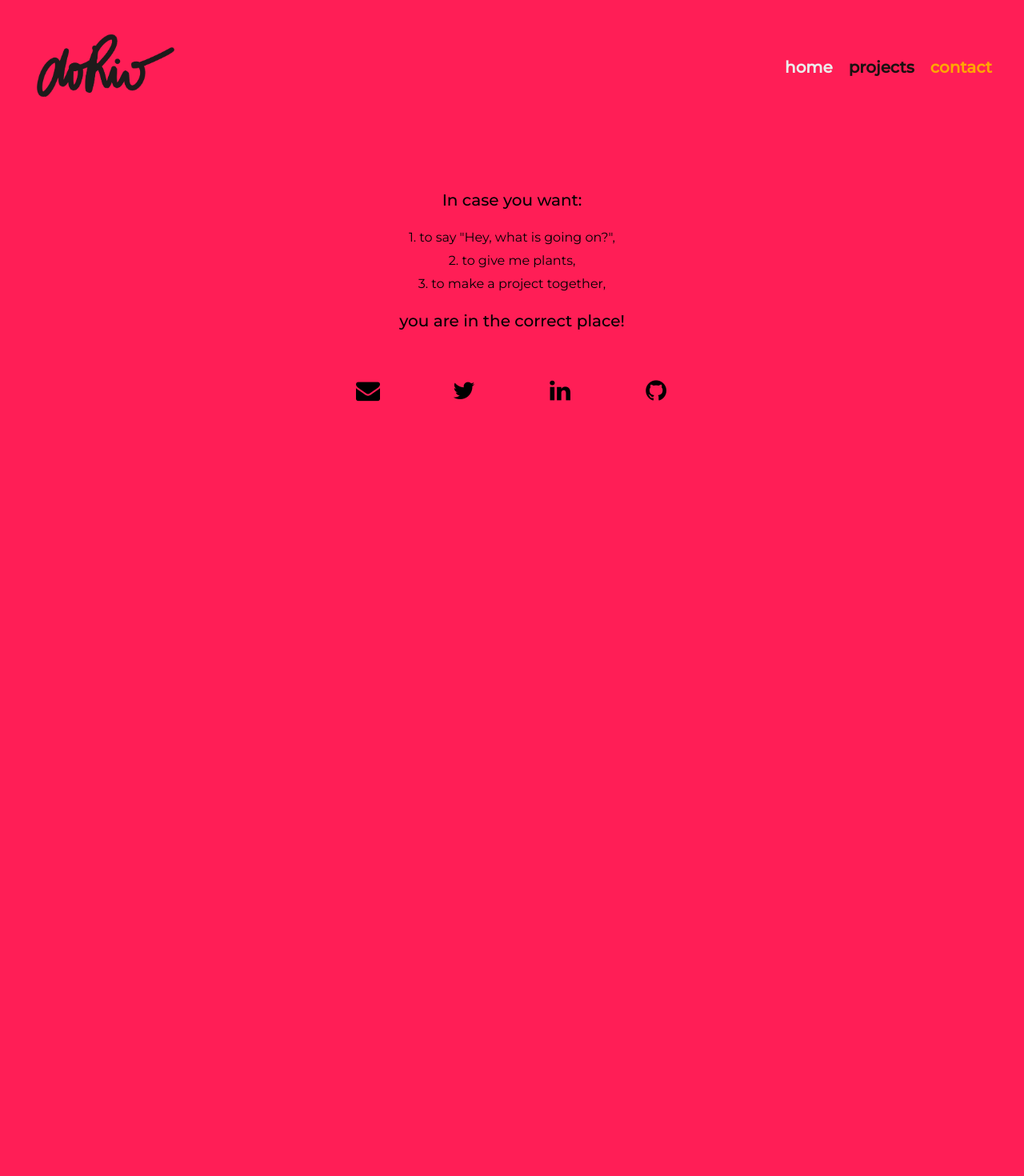
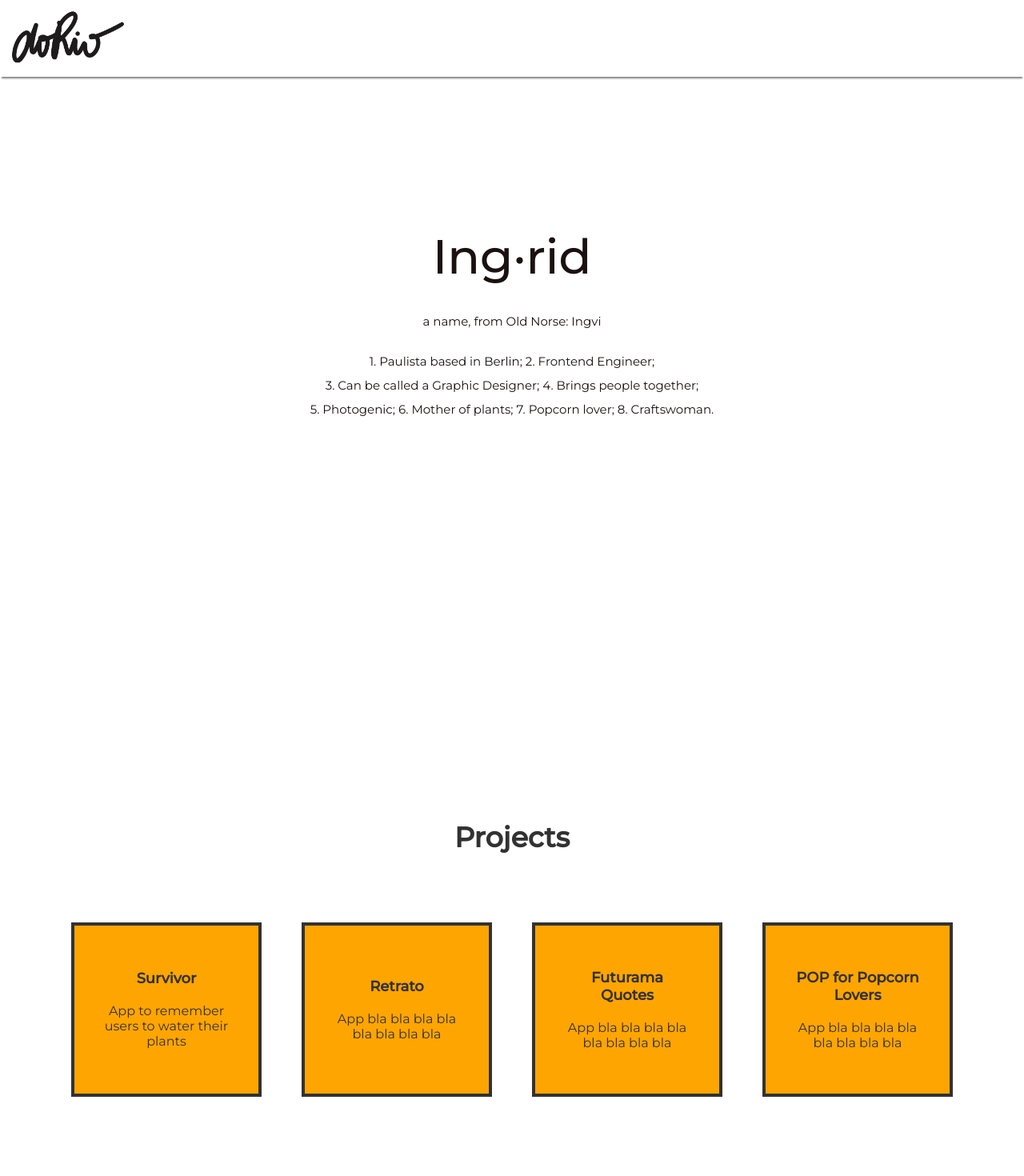
Before and after one commit to ingriddorioschulze/ingriddorioschulze.github.io, a React (Create React App) app: page /contact in a window 1280 px wide. Shown: the top 1470 px of the page at 80% size. Before the commit the page ends 800 px from the top, so only its background shows below. Built offline with nearby package versions, Linux system fonts and the light colour scheme.

Commit message:
Add functional sticky header, fixed dimensions and changed the structure

```diff
--- a/src/GlobalStyles.js
+++ b/src/GlobalStyles.js
@@ -5,7 +5,7 @@ const GlobalStyles = createGlobalStyle`
     padding: 0;
     margin: 0;
     box-sizing: border-box;
-    background-color: ${({ theme }) => theme.colors.radicalRed}
+    background-color: white
   }
 `
 export default GlobalStyles
--- a/src/components/App.jsx
+++ b/src/components/App.jsx
@@ -1,16 +1,26 @@
 import React from 'react'
 import { ThemeProvider } from 'styled-components'
+import styled from 'styled-components'
 
-import Header from './Header'
-
+import Navbar from './NavBar'
+import Content from '../components/Content'
 import GlobalStyles from '../GlobalStyles'
 import theme from '../theme'
+
+const AppContainer = styled.div`
+  display: flex;
+  align-items: center;
+  flex-direction: column;
+`
 
 function App() {
   return (
     <ThemeProvider theme={theme}>
       <GlobalStyles />
-      <Header />
+      <AppContainer>
+        <Navbar />
+        <Content />
+      </AppContainer>
     </ThemeProvider>
   )
 }
--- /dev/null
+++ b/src/components/Content.jsx
@@ -0,0 +1,26 @@
+import React from 'react'
+import styled from 'styled-components'
+
+import Contact from '../pages/Contact'
+import Presentation from '../pages/Presentation'
+import Projects from '../pages/Projects'
+
+const ContentContainer = styled.div`
+  display: flex;
+  flex-direction: column;
+  width: 100%;
+  box-sizing: border-box;
+  min-height: 100vh;
+`
+
+function Content() {
+  return (
+    <ContentContainer>
+      <Presentation />
+      <Projects />
+      <Contact />
+    </ContentContainer>
+  )
+}
+
+export default Content
--- a/src/components/Header.jsx
+++ b/src/components/Header.jsx
@@ -9,7 +9,6 @@ import {
 } from 'react-router-dom'
 
 import Contact from '../pages/Contact'
-import Home from '../pages/Home'
 import Projects from '../pages/Projects'
 
 const Container = styled.div`
@@ -23,14 +22,9 @@ const StyledHeader = styled.div`
   justify-content: space-between;
   align-items: center;
   padding: 30px;
-
-  @media (max-width: ${({ theme: { breakpoints } }) => breakpoints.mb}) {
-    display: flex;
-    flex-direction: column;
-  }
 `
 const Logo = styled.img`
-  width: 20%;
+  width: 100px;
 `
 const Links = styled.div`
   display: flex;
@@ -45,13 +39,13 @@ const StyledLink = styled(NavLink)`
   color: black;
   text-decoration: none;
   padding: 10px;
-  color: ${({ theme }) => theme.colors.liquorice};
+  color: #1a1110;
   &:hover {
-    color: ${({ theme }) => theme.colors.webOrange};
+    color: #ffa501;
   }
 `
 
-function Header(theme) {
+function Header() {
   return (
     <Container>
       <Router>
@@ -72,7 +66,6 @@ function Header(theme) {
           </Links>
         </StyledHeader>
         <Switch>
-          <Route exact path="/" component={Home}></Route>
           <Route path="/projects" component={Projects}></Route>
           <Route path="/contact" component={Contact}></Route>
         </Switch>
--- /dev/null
+++ b/src/components/NavBar.jsx
@@ -0,0 +1,86 @@
+import React, { useEffect } from 'react'
+import styled from 'styled-components'
+
+const Container = styled.div`
+  width: 100%;
+  min-height: 12vh;
+  box-sizing: border-box;
+  display: flex;
+  align-items: center;
+  background-color: white;
+  transition: all 0.7s ease-in;
+  position: fixed;
+  box-shadow: 0 4px 2px -2px gray;
+
+  /* .header {
+    width: 100%;
+    min-height: 6vh;
+    box-sizing: border-box;
+    display: flex;
+    justify-content: space-between;
+    align-items: center;
+    background-color: #eee;
+    transition: all 0.7s ease-in;
+  } */
+
+  img {
+    width: 150px;
+    padding: 10px;
+  }
+
+  .scrolled {
+    position: fixed;
+    top: 0;
+    left: 0;
+  }
+`
+
+function Navbar() {
+  const [scrolled, setScrolled] = React.useState(false)
+
+  const handleScroll = () => {
+    const offset = window.scrollY
+    console.log(offset)
+    if (offset > 0) {
+      setScrolled(true)
+    } else {
+      setScrolled(false)
+    }
+  }
+
+  useEffect(() => {
+    window.addEventListener('scroll', handleScroll)
+  })
+
+  let navbarClasses = ['navbar']
+  if (scrolled) {
+    navbarClasses.push('scrolled')
+  }
+
+  console.log(scrolled)
+
+  return (
+    <Container>
+      <header className={navbarClasses.join(' ')}>
+        <div className="logo">
+          <img src="/logo.png" alt="logo" />
+        </div>
+        {/* <nav className="navigation">
+          <ul>
+            <li>
+              <a href="#post1">Home</a>
+            </li>
+            <li>
+              <a href="#post2">Projects</a>
+            </li>
+            <li>
+              <a href="#post3">Contact</a>
+            </li>
+          </ul>
+        </nav> */}
+      </header>
+    </Container>
+  )
+}
+
+export default Navbar
--- a/src/pages/Contact.jsx
+++ b/src/pages/Contact.jsx
@@ -6,14 +6,22 @@ const Container = styled.div`
   flex-direction: column;
   justify-content: center;
   align-items: center;
-  padding-top: 50px;
+  min-height: 100vh;
+
+  .title {
+    font-family: 'Montserrat';
+    font-weight: 700;
+    font-size: 35px;
+    padding: 40px;
+    color: #323232;
+  }
 
   .text {
     font-family: 'Montserrat';
     font-weight: 400;
     font-size: 16px;
     text-align: center;
-    color: ${({ theme }) => theme.colors.licorice};
+    color: #1a1110;
     margin: 5px;
   }
   .text1 {
@@ -21,7 +29,7 @@ const Container = styled.div`
     font-weight: 500;
     font-size: 20px;
     text-align: center;
-    color: ${({ theme }) => theme.colors.licorice};
+    color: #1a1110;
     padding: 20px;
   }
 
@@ -42,7 +50,7 @@ const Container = styled.div`
     text-decoration: none;
     color: black;
     &:hover {
-      color: ${({ theme }) => theme.colors.webOrange};
+      color: #ffa501;
     }
   }
 `
@@ -50,6 +58,7 @@ const Container = styled.div`
 function Contact() {
   return (
     <Container>
+      <div className="title">Contact</div>
       <div className="text1">In case you want:</div>
       <div className="text">1. to say "Hey, what is going on?",</div>
       <div className="text">2. to give me plants,</div>
--- a/src/pages/Home.jsx
+++ b/src/pages/Presentation.jsx
@@ -3,49 +3,50 @@ import styled from 'styled-components'
 
 const Container = styled.div`
   display: flex;
-  padding-top: 100px;
+  justify-content: center;
+  align-items: center;
+  min-height: 100vh;
 `
-const PictureContainer = styled.div``
 const ContentContainer = styled.div`
   display: flex;
   flex-direction: column;
   align-items: center;
+  text-align: center;
 
   .name {
-    width: 600px;
     font-family: 'Montserrat';
     font-weight: 500;
     font-size: 60px;
     padding: 10px;
-    color: ${({ theme }) => theme.colors.liquorice};
+    color: #1a1110;
+    text-align: center;
   }
 
   .subtitle {
-    width: 600px;
     padding: 20px;
     font-family: 'Montserrat';
     font-weight: 400;
     font-size: 15px;
-    color: ${({ theme }) => theme.colors.liquorice};
+    color: #1a1110;
     line-height: 30px;
+    text-align: center;
   }
 
   .description {
-    width: 600px;
     font-family: 'Montserrat';
     font-weight: 400;
     font-size: 15px;
-    color: ${({ theme }) => theme.colors.liquorice};
+    color: #1a1110;
     line-height: 30px;
+    text-align: center;
   }
 `
 
-function Home() {
+function Presentation() {
   return (
     <Container>
-      <PictureContainer></PictureContainer>
       <ContentContainer>
-        <div className="name">Ing.rid</div>
+        <div className="name">Ing·rid</div>
         <div className="subtitle">a name, from Old Norse: Ingvi</div>
         <div className="description">
           1. Paulista based in Berlin; 2. Frontend Engineer;
@@ -61,4 +62,4 @@ function Home() {
   )
 }
 
-export default Home
+export default Presentation
--- a/src/pages/Projects.jsx
+++ b/src/pages/Projects.jsx
@@ -6,14 +6,14 @@ const Container = styled.div`
   flex-direction: column;
   justify-content: center;
   align-items: center;
-  padding-top: 25px;
+  min-height: 100vh;
 
   .title {
     font-family: 'Montserrat';
     font-weight: 700;
     font-size: 35px;
     padding: 40px;
-    color: ${({ theme }) => theme.colors.desertStorm};
+    color: #323232;
   }
 
   .text {
@@ -22,7 +22,7 @@ const Container = styled.div`
     font-size: 18px;
     text-align: center;
     padding: 40px 200px 20px 200px;
-    color: ${({ theme }) => theme.colors.mineShaft};
+    color: #323232;
   }
 
   .card-container {
@@ -84,9 +84,10 @@ const Container = styled.div`
 function Projects() {
   return (
     <Container>
+      <div className="title">Projects</div>
       <div className="card-container">
         <a
-          class="project-link"
+          className="project-link"
           href="https://github.com/ingriddorioschulze/survivor"
           target="_blank"
           rel="noopener noreferrer"
@@ -100,7 +101,7 @@ function Projects() {
         </a>
 
         <a
-          class="project-link"
+          className="project-link"
           href="https://github.com/ingriddorioschulze/retrato"
           target="_blank"
           rel="noopener noreferrer"
@@ -114,7 +115,7 @@ function Projects() {
         </a>
 
         <a
-          class="project-link"
+          className="project-link"
           href="https://github.com/ingriddorioschulze/futurama-quotes"
           target="_blank"
           rel="noopener noreferrer"
@@ -128,7 +129,7 @@ function Projects() {
         </a>
 
         <a
-          class="project-link"
+          className="project-link"
           href="https://github.com/ingriddorioschulze/popforpopcornlovers"
           target="_blank"
           rel="noopener noreferrer"
```
